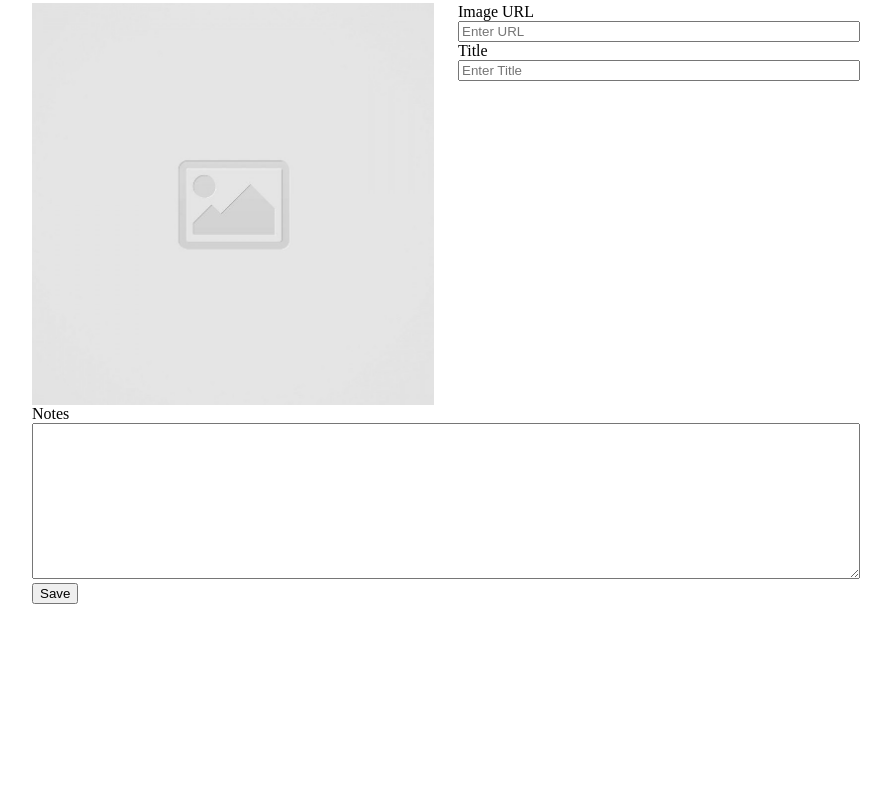
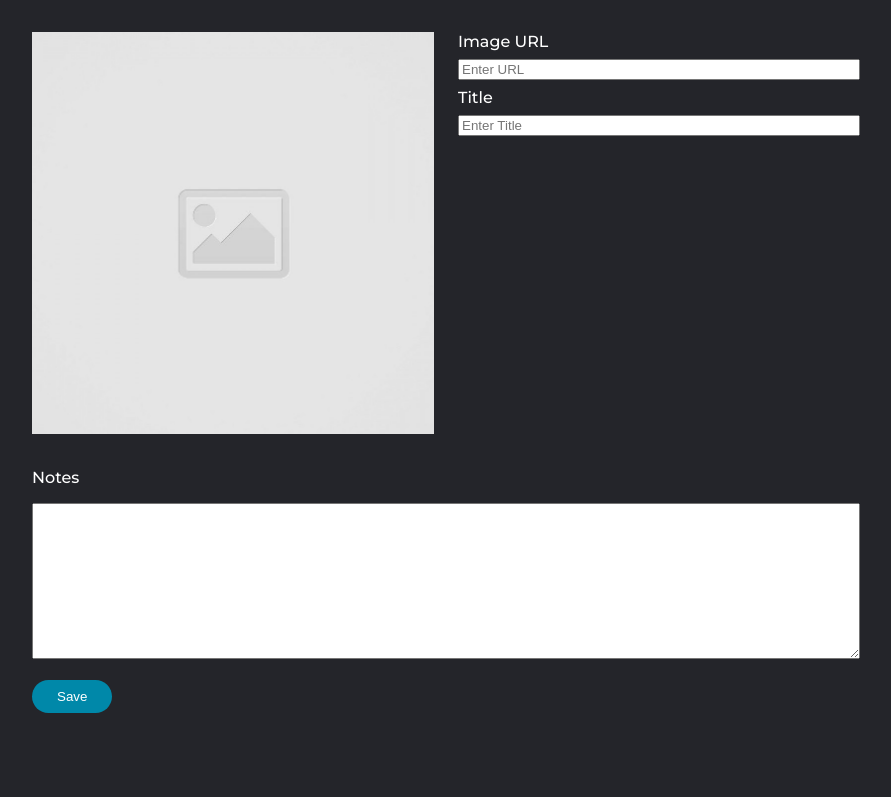
Before and after one commit to osamaakhan61/code-journal, a website: page index.html in a window 1280 px wide. Shown: the part 157-954 px from the top of the page, without its empty margins (194-1085 px from the left). Before the commit the page ends 800 px from the top, so only its background shows below. Drawn offline with Linux system fonts and the light colour scheme.

Commit message:
Added CSS styling for background and font

```diff
--- a/css/layout.css
+++ b/css/layout.css
@@ -1,3 +1,7 @@
+* {
+  margin-bottom: 2%;
+}
+
 .hidden {
   display: none !important;
 }
@@ -34,3 +38,12 @@ textarea {
     width: 50%;
   }
 }
+
+input,
+textarea {
+  margin-top: 2%;
+}
+
+button {
+  justify-content: flex-end;
+}
--- a/css/styles.css
+++ b/css/styles.css
@@ -0,0 +1,25 @@
+body {
+  background-color: rgb(36, 37, 42);
+}
+
+h1,
+label {
+  font-family: 'Montserrat', sans-serif;
+  font-weight: 500;
+  color: white;
+  text-decoration: none;
+}
+
+button {
+  background-color: rgb(0, 136, 169, 1);
+  color: white;
+  border: none;
+  border-radius: 50px;
+  cursor: pointer;
+  transition: all 0.3s ease 0s;
+  padding: 9px 25px;
+}
+
+button:hover {
+  background-color: rgb(0, 136, 169, 0.8);
+}
--- a/index.html
+++ b/index.html
@@ -4,6 +4,9 @@
   <meta charset="UTF-8">
   <meta name="viewport" content="width=device-width, initial-scale=1.0">
   <title>Code Journal</title>
+  <link rel="preconnect" href="https://fonts.gstatic.com">
+  <link rel="preconnect" href="https://fonts.gstatic.com">
+  <link href="https://fonts.googleapis.com/css2?family=Montserrat:wght@500&display=swap" rel="stylesheet">
   <link rel="icon" href="images/favicon.ico">
   <link
     rel="stylesheet"
```
